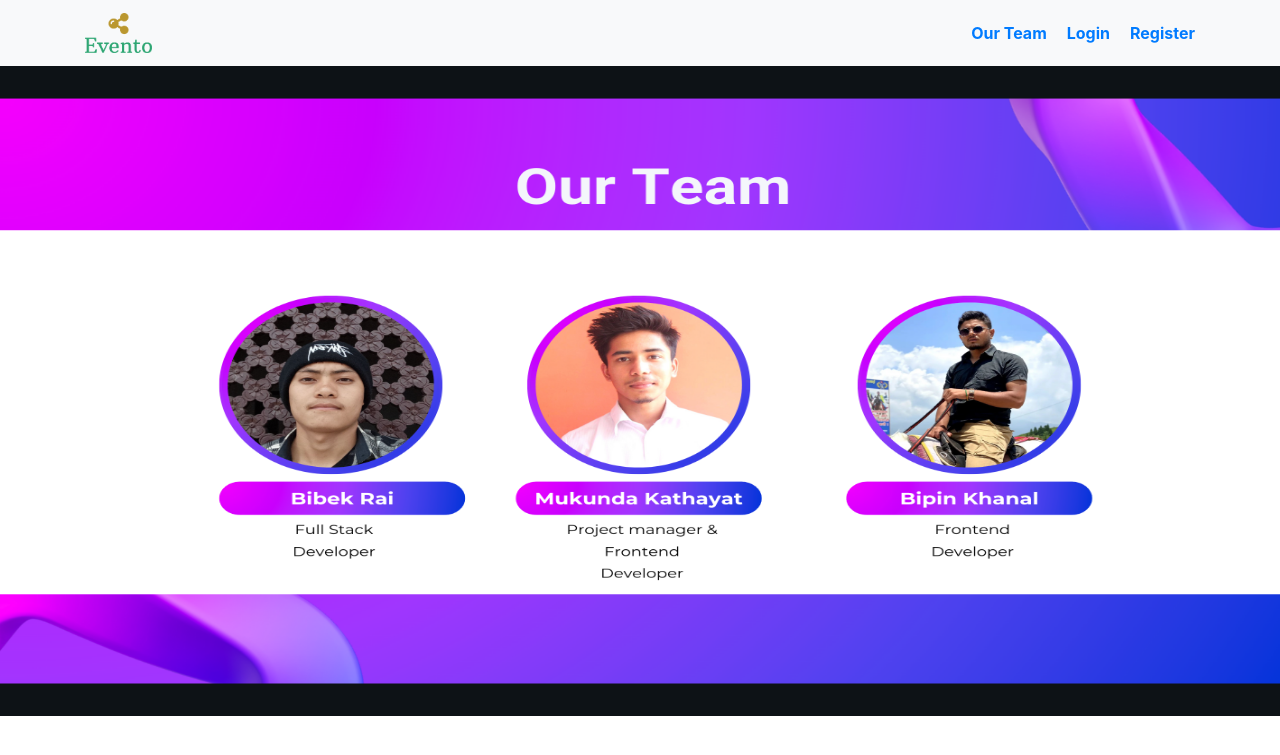
After one commit to BibekRai44/Evento, a Flask app: template templates/team.html in a window 1280 px wide. The commit adds this page. Shown: the top 755 px of the page. Run offline with Flask 3, Linux system fonts and the light colour scheme; the template is opened without the code that fills it, so the values that code supplies are empty.

Commit message:
changes in templates

```diff
--- a/templates/home.html
+++ b/templates/home.html
@@ -66,10 +66,12 @@
                     <span class="navbar-toggler-icon"></span>
                 </button>
                 <ul>
+                    <li><a href="{{ url_for('team') }}">Our Team</a></li>
                     <li><a href="{{ url_for('login') }}">Login</a></li>
                     <li><a href="{{ url_for('register') }}">Register</a></li>
                 </ul>
             </div>
         </nav>
+        <img src="/static/images/home.png" height="750px" width="1450px">
     </body>
     </html>
--- a/templates/post_event.html
+++ b/templates/post_event.html
@@ -40,7 +40,7 @@
     </nav>
     <div class="container mt-5">
         <h2>Post an Event</h2>
-        <form enctype="multipart/form-data" method="POST" action="/post_event">
+        <form  method="POST" action="/post_event">
             <div class="form-group">
                 <label for="eventName">Event Name<span class="text-danger">*</span></label>
                 <input type="text" class="form-control" name="eventname" id="eventName" placeholder="Enter event name" required>
@@ -62,10 +62,6 @@
                 <input type="time" class="form-control" name="time" id="eventTime" required>
             </div>
             <div class="form-group">
-                <label for="eventImage">Image<span class="text-danger">*</span></label>
-                <input type="file" class="form-control-file" name="image" id="eventImage" required>
-            </div>
-            <div class="form-group">
                 <label for="eventDescription">Description</label>
                 <textarea class="form-control" id="eventDescription" name="description" rows="3"></textarea>
             </div>
--- /dev/null
+++ b/templates/team.html
@@ -0,0 +1,80 @@
+<!DOCTYPE html>
+<html lang="en">
+
+<head>
+    <!-- Required meta tags -->
+    <meta http-equiv="X-UA-Compatible" content="IE=edge">
+    <meta charset="utf-8">
+    <meta name="viewport" content="width=device-width, initial-scale=1, shrink-to-fit=no">
+    <meta name="description" content="Evento">
+    <meta name="author" content="Evento">
+    <!-- Bootstrap CSS -->
+    <link rel="stylesheet" href="https://cdn.jsdelivr.net/npm/bootstrap@4.3.1/dist/css/bootstrap.min.css" integrity="sha384-ggOyR0iXCbMQv3Xipma34MD+dH/1fQ784/j6cY/iJTQUOhcWr7x9JvoRxT2MZw1T" crossorigin="anonymous">
+    <title>Our Team</title>
+    <style>
+        * {
+            margin: 0;
+            padding: 0;
+            box-sizing: border-box;
+        }
+        header {
+            background-color: #f8f9fa;
+            padding: 10px 20px;
+            display: flex;
+            justify-content: space-between;
+            align-items: center;
+        }
+        .logo img {
+            height: 40px;
+            width: auto;
+            margin-right: 75px;
+        }
+        nav ul {
+            list-style-type: none;
+            margin: 0;
+            padding: 0;
+            display: flex;
+        }
+
+        nav ul li {
+            margin-left: 20px;
+        }
+
+        nav ul li:first-child {
+            margin-left: 0;
+        }
+
+        nav ul li a {
+            text-decoration: none;
+            color: #007bff;
+            font-weight: bold;
+        }
+
+        nav ul li a:hover {
+            text-decoration: underline;
+        }
+
+        </style>
+</head>
+
+<body>
+    <nav class="navbar navbar-expand-lg navbar-light bg-light">
+        <div class="container">
+            <a class="navbar-brand" href="/">
+                <img src="/static/logo/png/logo-no-background.png" height="40px" width="auto">
+            </a>
+            <button class="navbar-toggler" type="button" data-toggle="collapse" data-target="#navbarNav" aria-controls="navbarNav" aria-expanded="false" aria-label="Toggle navigation">
+                <span class="navbar-toggler-icon"></span>
+            </button>
+            <ul>
+                <li><a href="{{ url_for('team') }}">Our Team</a></li>
+                <li><a href="{{ url_for('login') }}">Login</a></li>
+                <li><a href="{{ url_for('register') }}">Register</a></li>
+            </ul>
+        </div>
+    </nav>
+
+</body>
+    <img src="/static/images/team.png" height="650px" width="1300px">
+</body>
+</html>
```
Also changed, not shown: templates/dashboard.html (+19 -0 lines).
